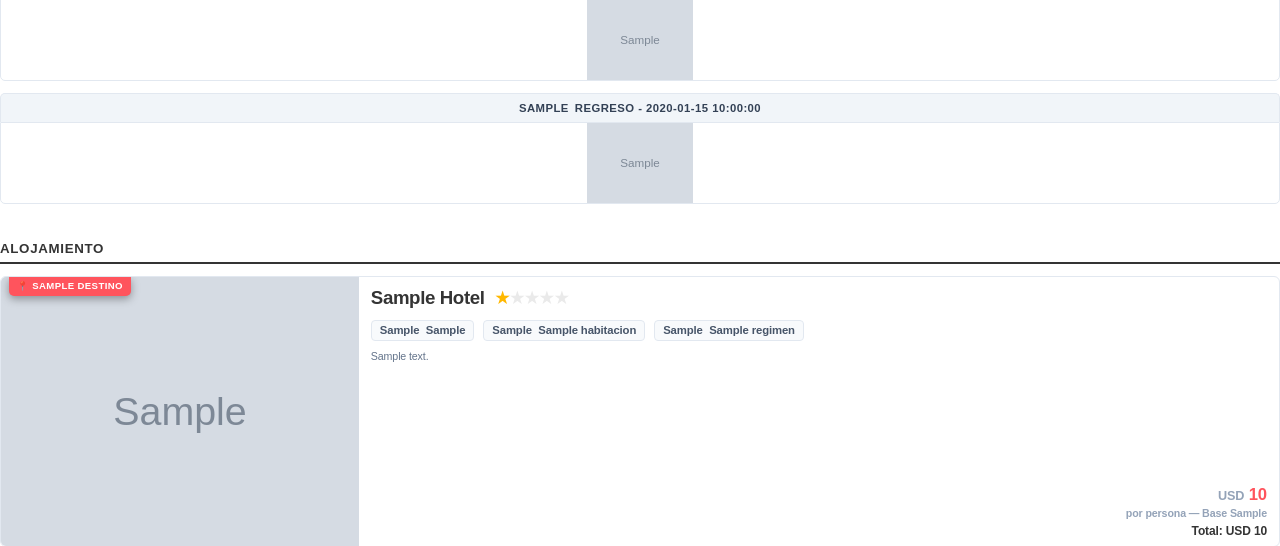
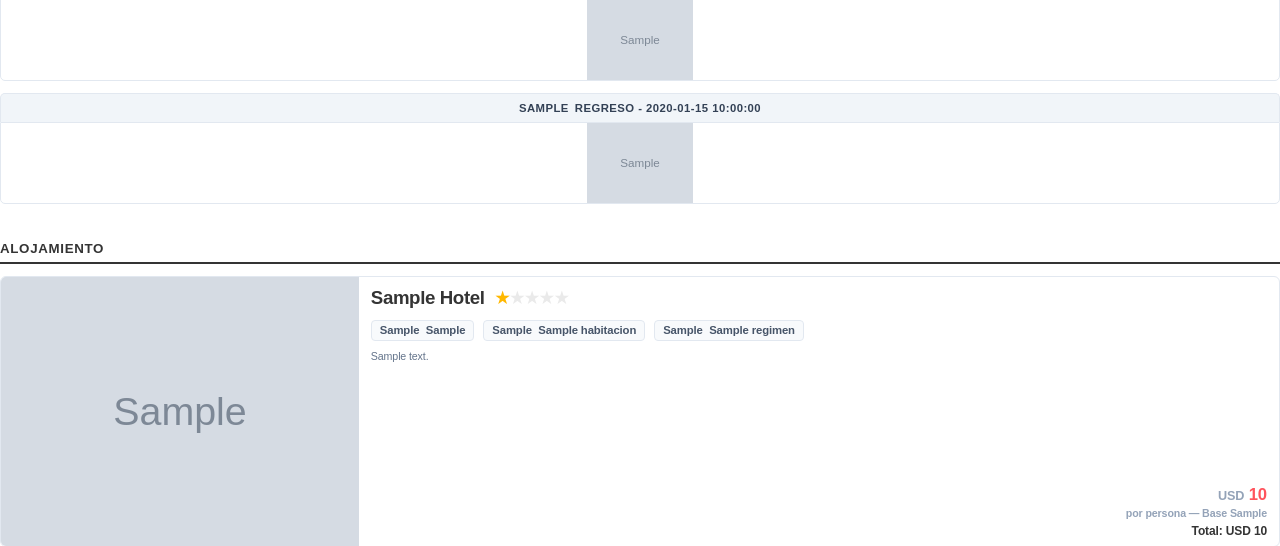
Before and after one commit to uriellmendezz/App-Cotizador-Viajes, a Python web app: template templates/cotizacion_pdf_v2.html in a window 1280 px wide. Shown: the part 1285-1831 px from the top of the page. Run offline with Jinja, Linux system fonts and the light colour scheme; the template is opened without the code that fills it: most values are stand-ins (such as "Sample title", 1, 10 or a date in 2020); grey boxes marked "Sample" are stand-in pictures; some web fonts are replaced.

Commit message:
tag de parada fixed

```diff
--- a/app/pdf_generator.py
+++ b/app/pdf_generator.py
@@ -335,7 +335,10 @@ def generate_pdf(data: dict) -> bytes:
 
     for idx, hotel in enumerate(hoteles[:hotel_limit]):
         h = dict(hotel)  # don't mutate original
-        h["destino"] = h.get("destino") or h.get("ciudad") or f"Parada {idx + 1}"
+        if is_multidestino:
+            h["destino"] = h.get("destino") or h.get("ciudad") or f"Parada {idx + 1}"
+        else:
+            h["destino"] = ""
 
         # Calculate hotel nights from checkin / checkout if available
         ci_str = h.get("fecha_checkin")
--- a/templates/cotizacion_pdf_v2.html
+++ b/templates/cotizacion_pdf_v2.html
@@ -1104,7 +1104,7 @@
 
             <!-- Hotel Image -->
             <div class="hotel-card-img">
-                {% if hotel.destino %}
+                {% if is_multidestino and hotel.destino %}
                 <div class="hotel-dest-bookmark">
                     <span class="bookmark-icon">📍</span>
                     <span class="bookmark-city">{{ hotel.destino }}</span>
```
